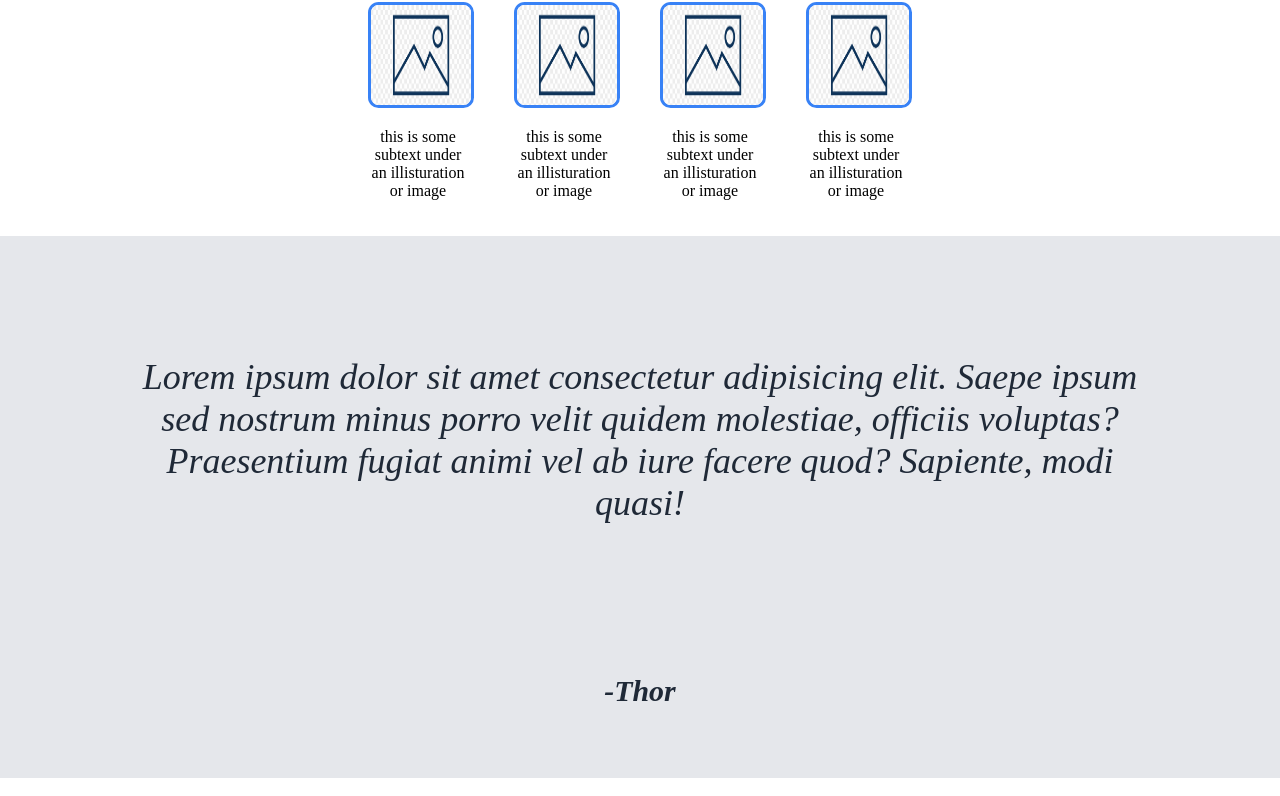
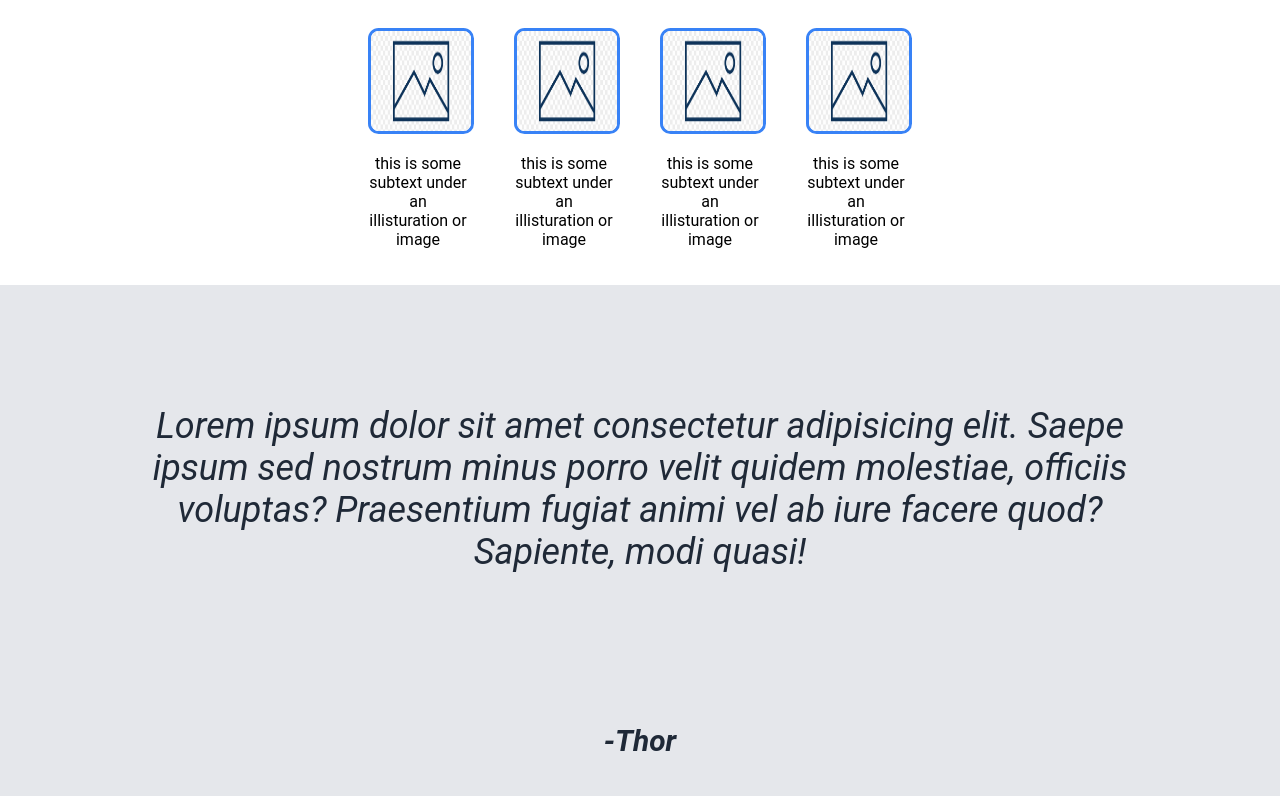
Before and after one commit to ardabilgen/LandingPageOdin, a plain HTML site: page index.html in a window 1280 px wide. Shown: the part 597-1393 px from the top of the page. Drawn offline with Linux system fonts and the light colour scheme.

Commit message:
Update style.css

```diff
--- a/style.css
+++ b/style.css
@@ -1,5 +1,6 @@
 body {
   margin: 0px;
+  font-family: "Roboto", arial;
 }
 
 .header-top,
```
